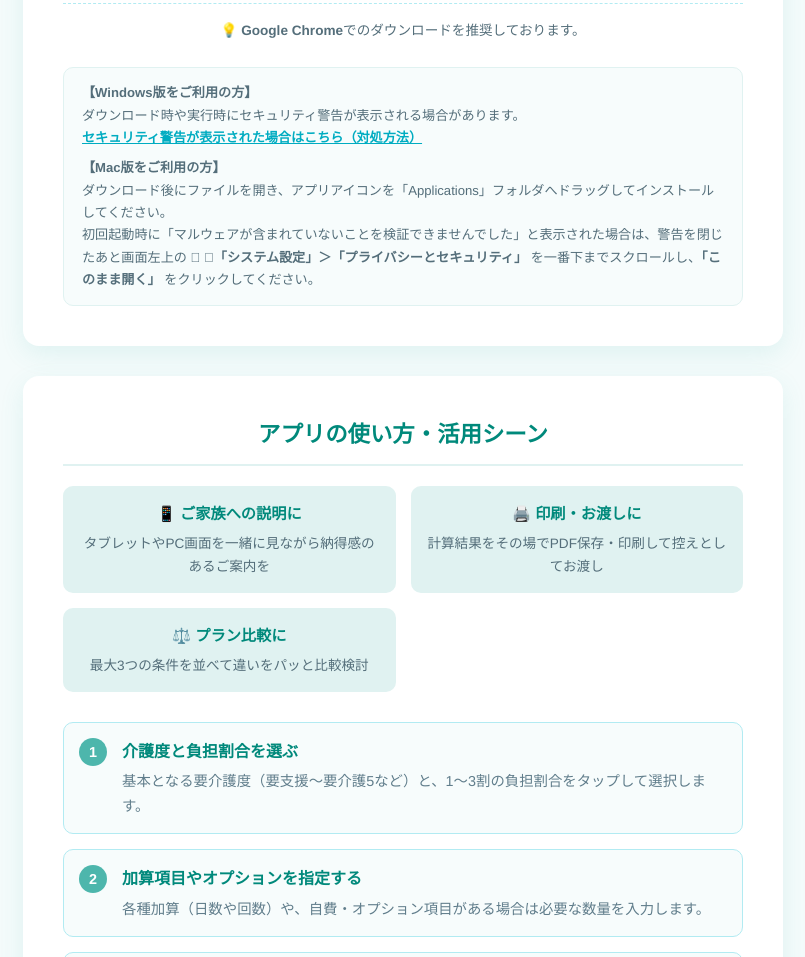
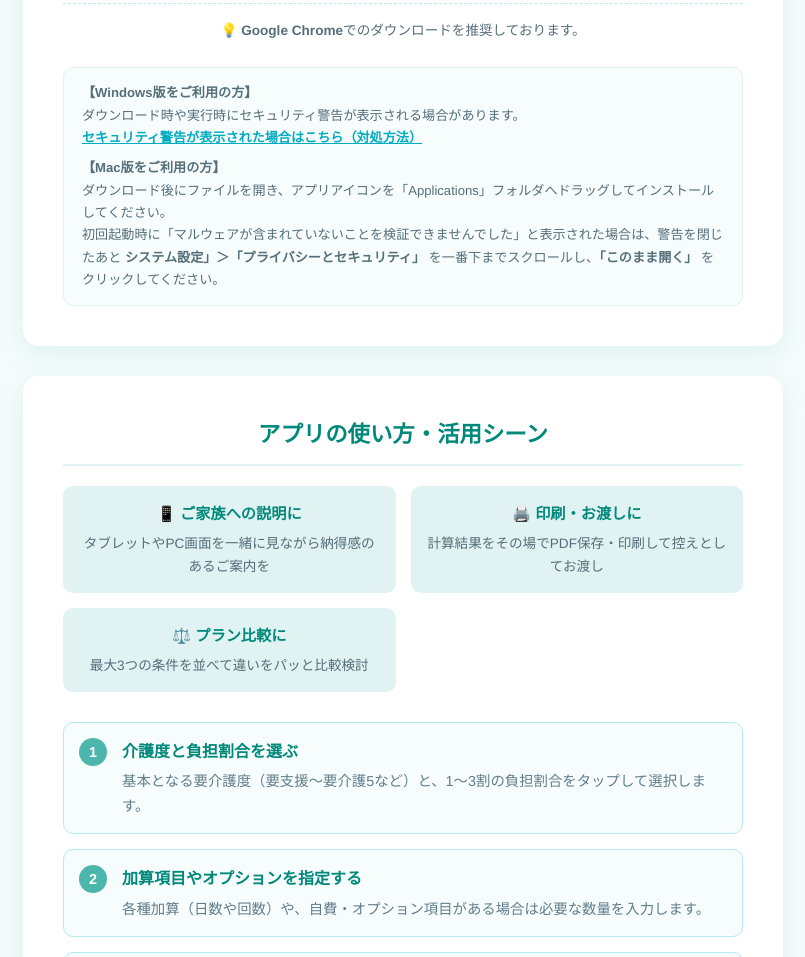
Before and after one commit to sf075jx-dot/kantaki-simulator-lp, a plain HTML site: page index.html in a window 1280 px wide. Shown: the part 780-1737 px from the top of the page, without its empty margins (237-1042 px from the left). Drawn offline with Linux system fonts and the light colour scheme.

Commit message:
Update index.html

```diff
--- a/index.html
+++ b/index.html
@@ -429,7 +429,7 @@
                     <p style="margin-bottom: 0; font-size: 0.82rem; color: #546e7a;">
                         <strong>【Mac版をご利用の方】</strong><br>
                         ダウンロード後にファイルを開き、アプリアイコンを「Applications」フォルダへドラッグしてインストールしてください。<br>
-                        初回起動時に「マルウェアが含まれていないことを検証できませんでした」と表示された場合は、警告を閉じたあと画面左上の <strong> ＞「システム設定」＞「プライバシーとセキュリティ」</strong> を一番下までスクロールし、<strong>「このまま開く」</strong> をクリックしてください。
+                        初回起動時に「マルウェアが含まれていないことを検証できませんでした」と表示された場合は、警告を閉じたあと <strong>システム設定」＞「プライバシーとセキュリティ」</strong> を一番下までスクロールし、<strong>「このまま開く」</strong> をクリックしてください。
                     </p>
                 </div>
             </div>
```
